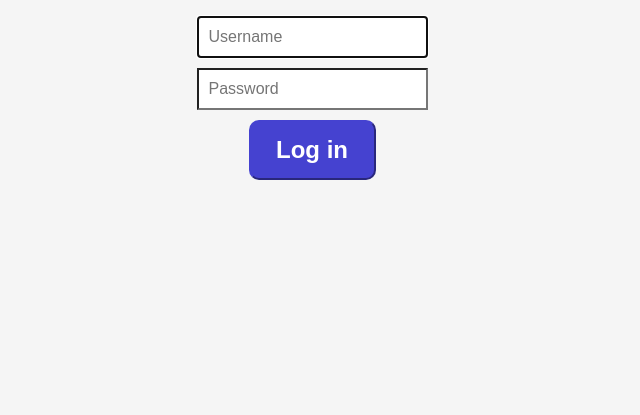
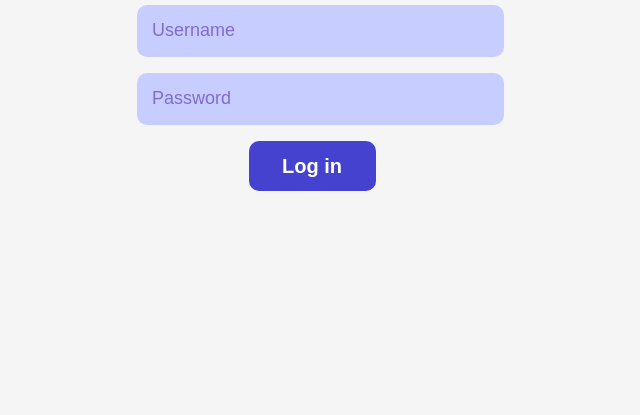
Before and after one commit to Zhukowych/tablepp-front, a plain HTML site: page front_log_in.html in a window 1280 px wide. Shown: the part 401-816 px from the top of the page, without its empty margins (328-968 px from the left). Drawn offline with Linux system fonts and the light colour scheme.

Commit message:
Update styles_log_in.css

```diff
--- a/styles_log_in.css
+++ b/styles_log_in.css
@@ -1,7 +1,7 @@
 @import url("https://fonts.googleapis.com/css2?family=Inter&display=swap");
 
 body {
-  font-family: 'Inter', sans-serif;
+  font-family: "Inter", sans-serif;
   display: flex;
   align-items: center;
   justify-content: center;
@@ -11,100 +11,74 @@ body {
 
 .form-signin {
   width: 100%;
-  max-width: 330px;
+  max-width: 350px;
   padding: 15px;
   margin: auto;
 }
 
-.form-signin .checkbox {
-  font-weight: 400;
+.form-label-group {
+  position: relative;
+  margin-bottom: 1rem;
 }
 
-.form-signin .form-control {
-  position: relative;
-  box-sizing: border-box;
-  height: auto;
-  padding: 10px;
-  font-size: 16px;
+.form-control {
+  height: 50px;
+  width: 350px;
+  border: none;
+  border-radius: 10px;
+  box-shadow: none;
+  background-color: #C7CEFF;
+  padding-left: 15px;
 }
 
-.form-signin .form-control:focus {
-  z-index: 2;
+.form-control:focus {
+  outline: 0;
+  box-shadow: none;
+  background-color: #C7CEFF;
 }
 
-.form-signin input[type="text"],
-.form-signin input[type="password"] {
-  margin-bottom: 10px;
-  border-bottom-left-radius: 0;
-  border-bottom-right-radius: 0;
+.form-control::placeholder {
+  color: #806CCE;
+  font-size: 18px;
+  font-weight: 500;
 }
 
-.form-signin input[type="checkbox"] {
-  margin-top: 10px;
-}
-
-.form-signin label {
-  font-weight: normal;
-  position: absolute;
-  top: 0;
-  left: 0;
-  display: block;
-  width: 100%;
-  padding: 10px;
-  pointer-events: none;
-  transition: all 0.3s ease;
-  background-color: #C7CEFF;
-  border-radius: 7px;
-}
-
-.form-signin input:focus + label {
-  font-size: 12px;
-  top: -18px;
-  left: 0;
-  color: #007bff;
-}
-
-.btn-block {
-  display: block;
-  width: 100%;
-  font-size: 24px;
-  font-weight: bold;
-  color: white;
-}
-
-.btn-primary {
-  background-color: #4542D0;
-  border-color: #4542D0;
+button {
+  background-color: #4542d0;
+  border: none;
   width: 127px;
-  height: 60px;
+  height: 50px;
   border-radius: 10px;
-  font-size: 24px;
+  font-size: 20px;
   font-weight: bold;
   color: white;
 }
 
 .btn-primary:hover {
-  background-color: #3330a2;
-  border-color: #3330a2;
-  font-size: 24px;
+  background-color: #f5f5f5;
+  border: #3330a2;
+  border-width: 2px;
+  border-style: solid;
+  border-radius: 10px;
+  font-size: 20px;
   font-weight: bold;
-  color: white;
+  color: #3330a2;
 }
 
 .btn-primary:focus {
   box-shadow: 0 0 0 0.2rem rgba(69, 66, 208, 0.5);
 }
 
-.btn-primary:active {
+/* .btn-primary:active {
   background-color: #2c2982;
-  border-color: #2c2982;
-  font-size: 24px;
+  border: none;
+  font-size: 20px;
   font-weight: bold;
   color: white;
-}
+} */
 
 .btn-primary span {
-  font-size: 24px;
+  font-size: 20px;
   font-weight: bold;
   color: white;
 }
```
